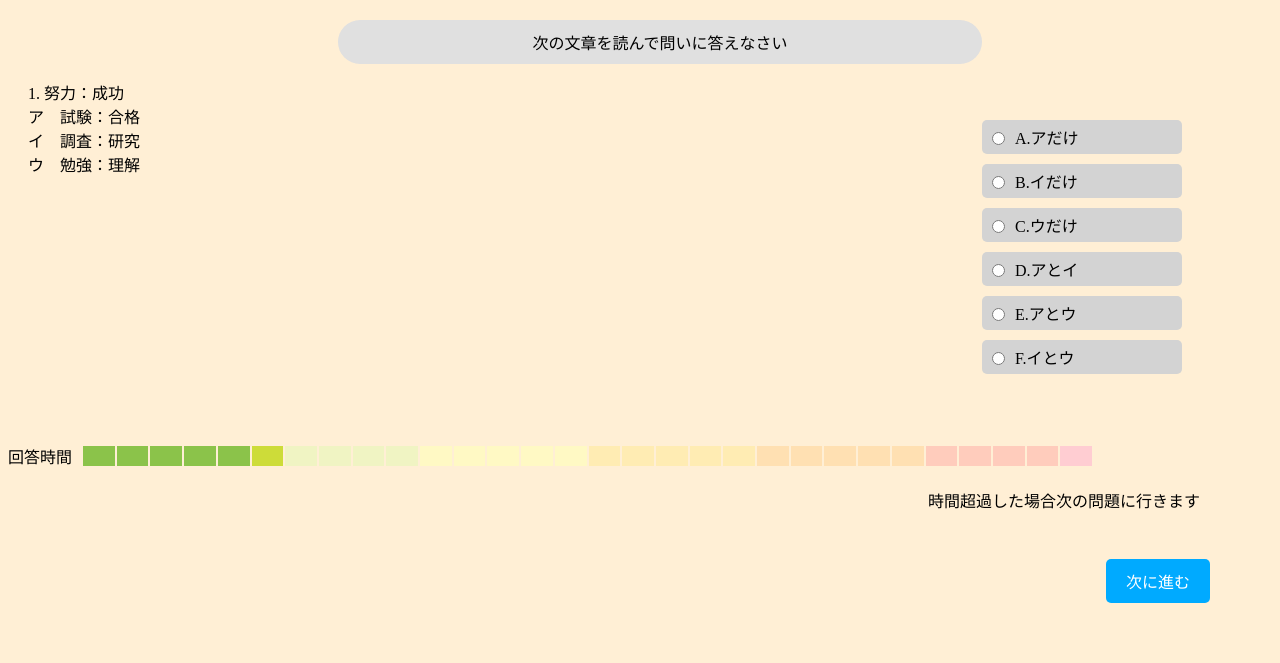
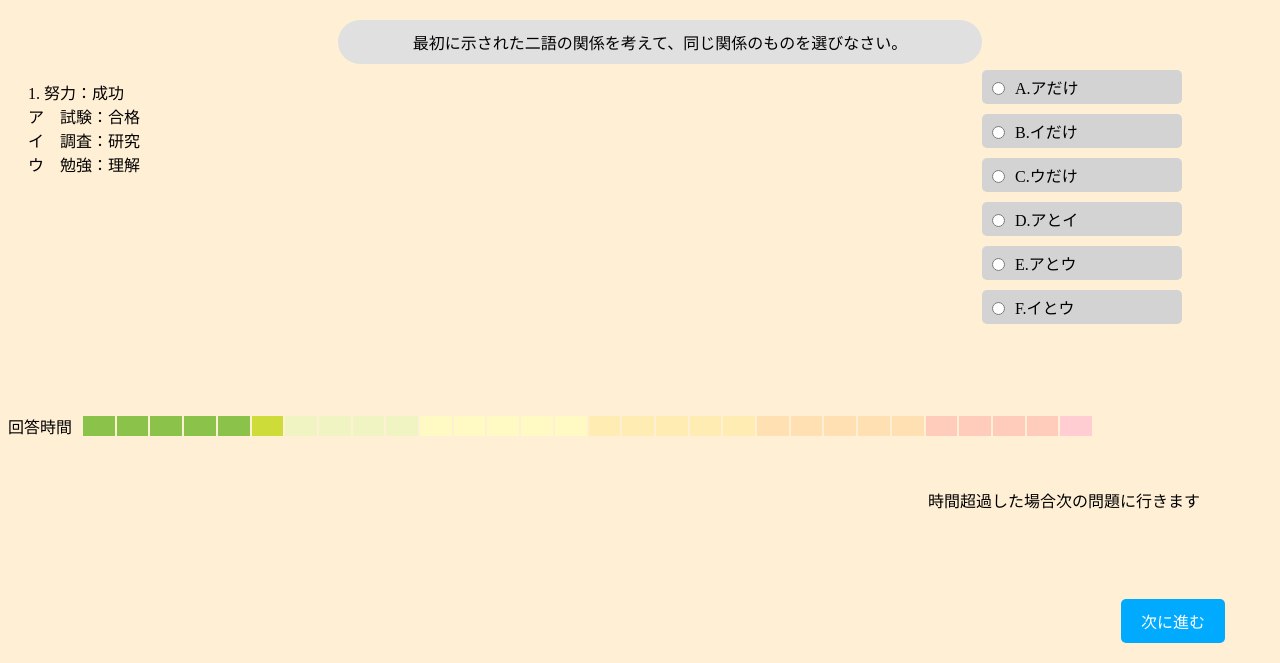
Before and after one commit to aoryui/Creative7, a PHP site: page /test.php in a window 1280 px wide. Shown: the part 137-800 px from the top of the page. Run offline with PHP 8.4, Linux system fonts and the light colour scheme; data comes from the database, SQL or seed files in the repository.

Commit message:
画面の位置やボタンを編集

```diff
--- a/css/test.css
+++ b/css/test.css
@@ -101,9 +101,9 @@ body {
     text-decoration: none;
     border-radius: 5px;
     position: absolute;
-    bottom: 50px;
+    bottom: 10px;
     /* ボタンの位置を調整 */
-    right: 20px;
+    right: 5px;
 }
 
 .footer p {
@@ -141,3 +141,18 @@ img:active {
     align-items: center;
 }
 */
+
+#timer-bar{
+    position: relative;
+    bottom: 30px;
+}
+
+.timer-label{
+    position: relative;
+    bottom: 30px;
+}
+
+.choice{
+    position: relative;
+    bottom: 50px;
+}
--- a/test.php
+++ b/test.php
@@ -49,7 +49,9 @@ $question_text = nl2br(htmlspecialchars($question['question_text'], ENT_QUOTES,
 <body>
     <div class="content">
         <div class="question">
-            <div class="question-text">次の文章を読んで問いに答えなさい</div>
+            <div class="question-text">最初に示された二語の関係を考えて、同じ関係のものを選びなさい。
+
+</div>
             <p><?php echo $question_text; ?></p>
         </div>
         <div class="choices">
```
